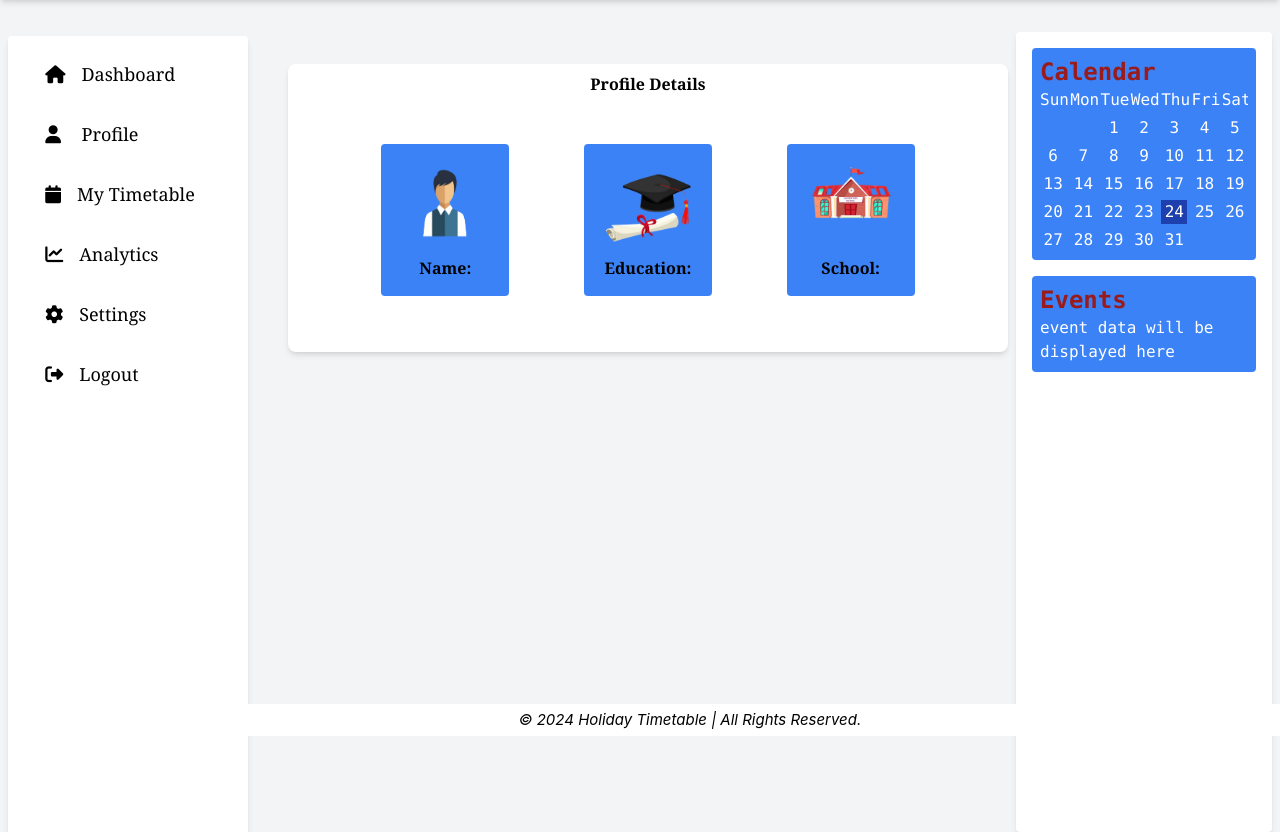
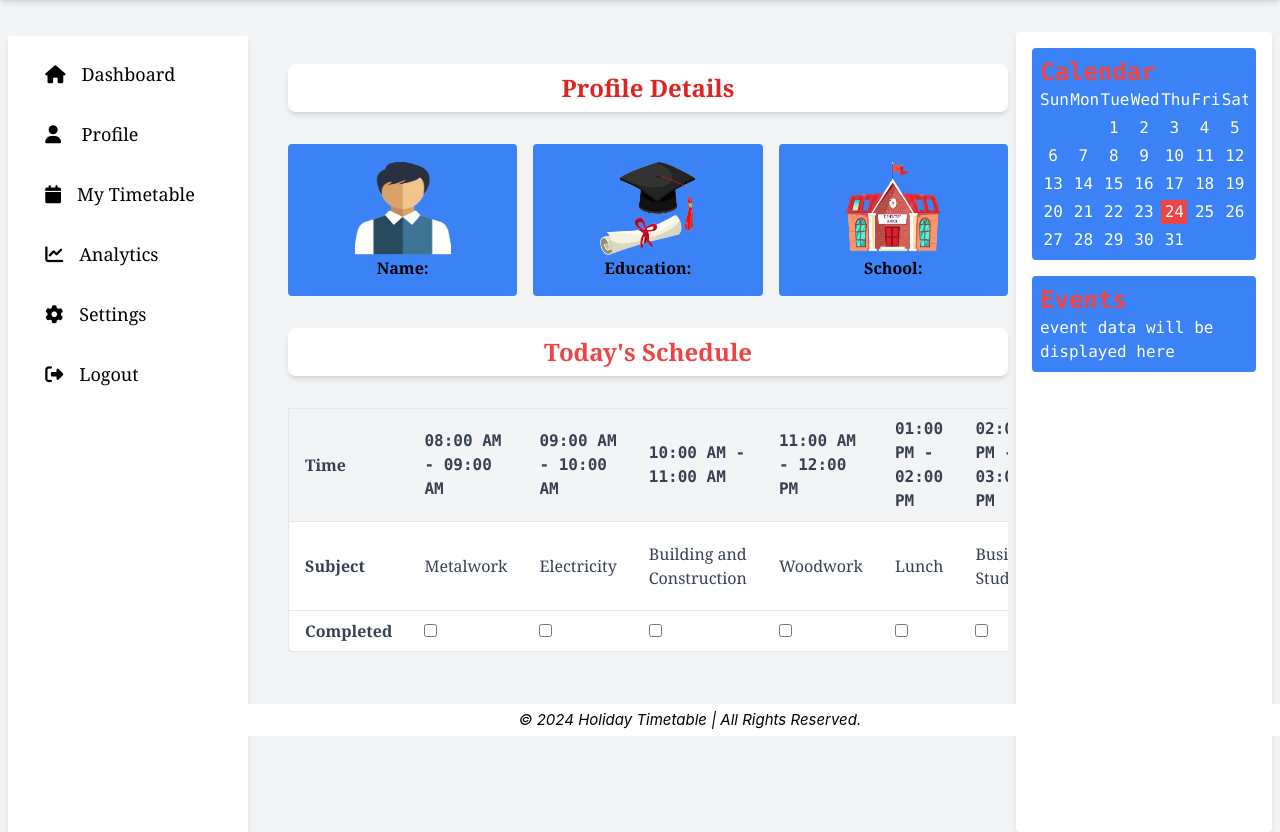
Before and after one commit to Nes-mureta/Holiday_scheduler, a Django app: page /dashboard/ in a window 1280 px wide. Shown: the part 64-896 px from the top of the page. Run offline with Django 5.2, Linux system fonts and the light colour scheme; a user stored in the database is signed in; data comes from the database, SQL or seed files in the repository; some libraries are stand-ins or nearby versions.

Commit message:
current day schedule complete

```diff
--- a/static/css/output.css
+++ b/static/css/output.css
@@ -639,6 +631,11 @@
 .mx-auto {
   margin-left: auto;
   margin-right: auto;
+}
+
+.my-4 {
+  margin-top: 1rem;
+  margin-bottom: 1rem;
 }
 
 .mb-2 {
@@ -679,6 +676,10 @@
 
 .mt-6 {
   margin-top: 1.5rem;
+}
+
+.mt-8 {
+  margin-top: 2rem;
 }
 
 .block {
@@ -758,14 +759,6 @@
 }
 
 .w-full {
-  width: 100%;
-}
-
-.w-7\/10 {
-  width: 75%;
-}
-
-.w-10\/10 {
   width: 100%;
 }
 
@@ -783,6 +776,10 @@
 
 .grid-cols-7 {
   grid-template-columns: repeat(7, minmax(0, 1fr));
+}
+
+.flex-row {
+  flex-direction: row;
 }
 
 .flex-col {
@@ -805,20 +802,12 @@
   justify-content: space-between;
 }
 
-.justify-around {
-  justify-content: space-around;
-}
-
 .justify-items-center {
   justify-items: center;
 }
 
 .gap-1 {
   gap: 0.25rem;
-}
-
-.gap-8 {
-  gap: 2rem;
 }
 
 .space-x-2 > :not([hidden]) ~ :not([hidden]) {
@@ -1085,6 +1060,11 @@
   color: rgb(31 41 55 / var(--tw-text-opacity, 1));
 }
 
+.text-red-500 {
+  --tw-text-opacity: 1;
+  color: rgb(239 68 68 / var(--tw-text-opacity, 1));
+}
+
 .text-red-800 {
   --tw-text-opacity: 1;
   color: rgb(153 27 27 / var(--tw-text-opacity, 1));
@@ -1093,6 +1073,26 @@
 .text-white {
   --tw-text-opacity: 1;
   color: rgb(255 255 255 / var(--tw-text-opacity, 1));
+}
+
+.text-red-700 {
+  --tw-text-opacity: 1;
+  color: rgb(185 28 28 / var(--tw-text-opacity, 1));
+}
+
+.text-blue-800 {
+  --tw-text-opacity: 1;
+  color: rgb(30 64 175 / var(--tw-text-opacity, 1));
+}
+
+.text-red-900 {
+  --tw-text-opacity: 1;
+  color: rgb(127 29 29 / var(--tw-text-opacity, 1));
+}
+
+.text-red-600 {
+  --tw-text-opacity: 1;
+  color: rgb(220 38 38 / var(--tw-text-opacity, 1));
 }
 
 .shadow {
--- /dev/null
+++ b/static/js/dashboard.js
@@ -0,0 +1,17 @@
+function updateCompleted(entryId, isCompleted) {
+    $.ajax({
+        url: updateTimetableUrl,
+        method: "POST",
+        data: {
+            'entry_id': entryId,
+            'completed': isCompleted,
+            'csrfmiddlewaretoken': csrfToken
+        },
+        success: function(response) {
+            console.log('Update successful');
+        },
+        error: function(response) {
+            console.log('Update failed');
+        }
+    });
+}
--- a/students/models.py
+++ b/students/models.py
@@ -19,6 +19,7 @@
     time_slot = models.CharField(max_length=20,null=True)
     special_time = models.CharField(max_length=100, null=True)
     time_range = models.CharField(max_length=100, null=True)
+    completed=models.BooleanField(default=False)
 
     def __str__(self):
         return f"{self.subject} on {self.day} at {self.time_slot}"
--- a/students/templates/dashboard.html
+++ b/students/templates/dashboard.html
@@ -7,72 +7,90 @@
     <meta charset="UTF-8">
     <meta name="viewport" content="width=device-width, initial-scale=1.0">
     <title>Holiday Timetable | Dashboard</title>
+    <script src="https://code.jquery.com/jquery-3.6.0.min.js"></script>
+    <script>
+        var updateTimetableUrl = "{% url 'update_timetable' %}";
+        var csrfToken = "{{ csrf_token }}";
+    </script>
     <link rel="stylesheet" href="{% static 'css/dashboard.css' %}">
-<body class=" min-h-screen ">
-    {% if just_registered %}
-    <!-- Popup Modal -->
-    <div id="profilePopup" class="fixed inset-0 flex items-center justify-center bg-black bg-opacity-50 z-50">
-        <div class="bg-white p-8 rounded-lg shadow-lg">
-            <h2 class="text-xl font-bold mb-4">Welcome!</h2>
-            <p class="mb-4">We recommend updating your profile information.</p>
-            <a href="{% url 'profile' %}" class="w-full py-2 px-4 bg-blue-500 text-white rounded-lg hover:bg-blue-600">Edit Profile</a>
-            <button onclick="closePopup()" class="mt-4 w-full py-2 px-4 bg-gray-500 text-white rounded-lg hover:bg-gray-600">Close</button>
-        </div>
-    </div>
-    <script>
-        function closePopup() {
-            document.getElementById('profilePopup').style.display = 'none';
-        }
-    </script>
-    {% endif %}
-    <main  id="main" class=" bg-white shadow-md rounded-lg p-2 justify-between w-7/10">
-        <h2 class="font-bold font-3xl text-center ">Profile Details</h2>
-        <div class="profile_details rounded-lg  p-8 justify-around items-center ">
-            <div class="initials flex justify-around items-center  p-4">
-                <div class=" bg-blue-500 flex justify-center items-center h-42 w-42 rounded p-4">
-                    <ul class=" text-center">
-                        <img class="rounded-full  h-24 w-24" src="{% static 'images/user_carto.png' %}" alt="Profile Picture">
-                        <strong>Name:</strong> {{ profile.full_name }}
-                    </ul>
-                </div>
-                <div class=" bg-blue-500 flex justify-center items-center h-42 w-42 rounded p-4">
-                    <ul class=" text-center">
-                        <img class="rounded-full h-24 w-24" src="{% static 'images/level_ed.png' %}" alt="Profile Picture">
-                        <strong>Education:</strong> {{ profile.level_of_education }}
-                    </ul>
-                </div>
-                <div class=" bg-blue-500 flex justify-center items-center h-42 w-42 rounded p-4">
-                    <ul class=" text-center">
-                        <img class="rounded-full h-24 w-24" src="{% static 'images/school_image.png' %}" alt="Profile Picture">
-                        <strong>School:</strong> {{ profile.school_name }}
-                    </ul>
+    <body class="min-h-screen">
+        <main id="main" class="justify-between w-7/10">
+            <h2 class="bg-white shadow-md rounded-lg text-red-600 font-bold text-2xl text-center p-2">Profile Details</h2>
+            <div class="container mt-8">
+                <div class="inner_cont flex flex-row justify-between space-x-4">
+                    <div class="bg-blue-500 rounded p-4 flex-1 flex flex-col items-center justify-center">
+                        <div class="rounded h-24 w-24"><img class="w-full h-full" src="{% static 'images/user_carto.png' %}" ></div>
+                        <div><strong>Name:</strong> {{ profile.full_name }} </div>
+                    </div>
+                    <div class="bg-blue-500 rounded p-4 flex-1 flex flex-col items-center justify-center">
+                        <div class="rounded h-24 w-24"><img class="w-full h-full" src="{% static 'images/level-ed.png' %}" ></div>
+                        <div><strong>Education:</strong> {{ profile.level_of_education }} </div>
+                    </div>
+                    <div class="bg-blue-500 rounded p-4 flex-1 flex flex-col items-center justify-center">
+                        <div class="rounded h-24 w-24"><img class="w-full h-full" src="{% static 'images/school_image.png' %}" ></div>
+                        <div><strong>School:</strong> {{ profile.school_name }} </div>
+                    </div>
                 </div>
             </div>
+       <!-- Display Subjects for Current Date -->
+        <div class="container mt-8 mx-auto my-4">
+            <h2 class="bg-white shadow-md rounded-lg text-red-500 font-bold text-2xl text-center p-2">Today's Schedule</h2>
+            {% if todays_subjects %}
+            <div class="overflow-x-auto mt-8 mb-8">
+                <table class="min-w-full bg-white border border-gray-200 rounded-lg shadow-lg">
+                    <thead>
+                        <tr>
+                            <th class="px-4 py-2 bg-gray-100 border-b border-gray-200 text-left font-semibold text-gray-700">Time</th>
+                            {% for entry in todays_subjects %}
+                                <th class="font-mono px-4 py-2 bg-gray-100 border-b border-gray-200 text-left  text-gray-700">{{ entry.time_slot }}</th>
+                            {% endfor %}
+                        </tr>
+                    </thead>
+                    <tbody>
+                        <tr>
+                            <td class="px-4 py-2 border-b border-gray-200 text-gray-700 font-semibold">Subject</td>
+                            {% for entry in todays_subjects %}
+                                <td class="px-4 py-2 border-b border-gray-200 text-gray-700">{{ entry.subject }}</td>
+                            {% endfor %}
+                        </tr>
+                        <tr>
+                            <td class="px-4 py-2 border-b border-gray-200 text-gray-700 font-semibold">Completed</td>
+                            {% for entry in todays_subjects %}
+                                <td class="px-4 py-2 border-b border-gray-200 text-gray-700">
+                                    <input type="checkbox" id="completed_{{ entry.id }}" name="completed_{{ entry.id }}" {% if entry.completed %}checked{% endif %} onchange="updateCompleted({{ entry.id }}, this.checked)">
+                                </td>
+                            {% endfor %}
+                        </tr>
+                    </tbody>
+                </table>
+            </div>
+            {% else %}
+            <p class="text-center text-gray-600 mt-4">No subjects scheduled for today.</p>
+        {% endif %}
         </div>
 
     </main>
     <div class="bg-white shadow-md font-mono fixed flex-wrap top-24 right-2 h-full rounded w-64 p-4 flex-col  ">
             <div class="bg-blue-500 text-white p-2 rounded ">
-                <h2 class="text-2xl font-semibold text-red-800 ">Calendar</h2>
+                <h2 class="text-2xl font-semibold text-red-500 ">Calendar</h2>
                 <div class="overflow-auto">
                     <div class="calendar">
-                        {{ month_calendar|safe }}  <!-- Render the custom HTML calendar -->
+                        {{ month_calendar|safe }}
                     </div>
                 </div>
             </div>
             <div class="bg-blue-500 text-white p-2 rounded  mt-4 ">
-                <h2 class="text-2xl font-semibold text-red-800 ">Events</h2>
+                <h2 class="text-2xl font-semibold text-red-500 ">Events</h2>
                 <div class="overflow-auto">
                     <div class="events">
                         <ul>event data will be displayed here
-                            {% for event in events %}
-                                <li>{{ event.title }} - {{ event.date }}</li>
-                            {% endfor %}
+
                         </ul>
                     </div>
                 </div>
             <div>
     </div>
+    <script src="{% static 'js/dashboard.js' %}"></script>
 </body>
 </html>
 {% endblock %}
--- a/students/urls.py
+++ b/students/urls.py
@@ -10,6 +10,7 @@
     path('generate-timetable/', views.generate_timetable, name='generate_timetable'),
     path('delete-timetable/', views.delete_timetable, name='delete_timetable'),
     path('dashboard/', views.dashboard, name='dashboard'),
+    path('update_timetable/', views.update_timetable, name='update_timetable'),
 ]
 
 
--- a/students/views.py
+++ b/students/views.py
@@ -112,6 +112,7 @@
     # Retrieve timetable entries for the user to display in template
     timetable_entries = Timetable.objects.filter(user=request.user)
 
+
     # Prepare events for calendar display
     events = []
     for entry in timetable_entries:
@@ -140,9 +141,23 @@
     return redirect('generate_timetable')
 
 
+from django.http import JsonResponse
+
+def update_timetable(request):
+    if request.method == 'POST':
+        entry_id = request.POST.get('entry_id')
+        completed = request.POST.get('completed') == 'true'
+        try:
+            entry = Timetable.objects.get(id=entry_id)
+            entry.completed = completed
+            entry.save()
+            return JsonResponse({'status': 'success'})
+        except Timetable.DoesNotExist:
+            return JsonResponse({'status': 'error', 'message': 'Entry not found'})
+    return JsonResponse({'status': 'error', 'message': 'Invalid request'})
+
 def dashboard(request):
     profile = Profile.objects.get(user=request.user)
-    timetable_entries = Timetable.objects.filter(user=request.user)
 
     context = {
         'profile': profile,
@@ -156,6 +171,12 @@
 
 def dashboard(request):
     current_date = timezone.now().date()
+    current_day = datetime.now().strftime('%A')  # Get the current day name
+    todays_subjects = Timetable.objects.filter(user=request.user, day__iexact=current_day)  # Use __iexact for case-insensitive match
+
+   # Debugging statement
+    print(f"Current day: {current_day}")
+    print(f"Today's subjects: {todays_subjects}")
 
     # Create a calendar for the current month
     month_calendar = calendar.monthcalendar(current_date.year, current_date.month)
@@ -175,13 +196,14 @@
                 calendar_html += '<div class="text-center text-gray-400"></div>'
             else:
                 if day == current_date.day and current_date.month == current_date.month:
-                    calendar_html += f'<div class="bg-blue-800 text-center font-normal">{day}</div>'
+                    calendar_html += f'<div class="bg-red-500 text-center font-normal">{day}</div>'
                 else:
                     calendar_html += f'<div class="text-center">{day}</div>'
 
     calendar_html += '</div>'  # Close the grid container
 
     context = {
+        'todays_subjects': todays_subjects,
         'profile': request.user.profile,
         'current_date': current_date,
         'month_calendar': calendar_html,  # Pass the custom calendar HTML to the template
```
Also changed, not shown: other parts of static/css/output.css (+5 -32 lines), static/images/level-ed.png (added), static/images/level_ed.png (deleted), static/images/school_image.png, static/images/user_carto.png, students/migrations/0008_timetable_completed.py (added), 1 other file.
